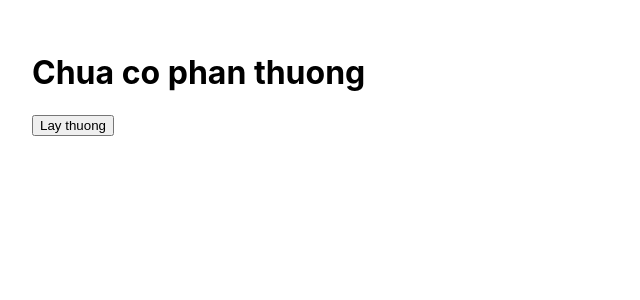
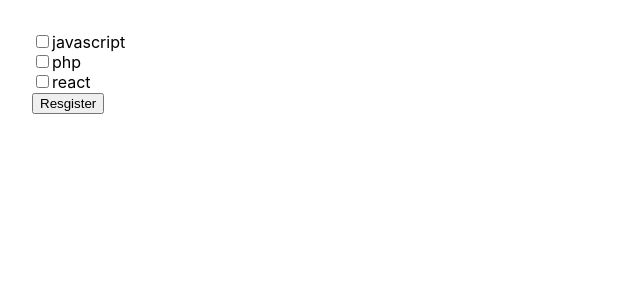
Before and after one commit to suleng18/react-hooks, a React (Create React App) app: page / in a window 1280 px wide. Shown: the top 300 px of the page, without its empty margins (0-640 px from the left). Built offline with nearby package versions, Linux system fonts and the light colour scheme.

Commit message:
first commit

```diff
--- a/src/App.js
+++ b/src/App.js
@@ -1,20 +1,54 @@
 import './App.css';
 import { useState } from 'react';
 
-const gifts = ['cpui9', 'ram16gb', 'keyboard'];
+const courseList = [
+  {
+    name: 'javascript',
+    id: 1,
+  },
+  {
+    name: 'php',
+    id: 2,
+  },
+  {
+    name: 'react',
+    id: 3,
+  },
+];
 
 function App() {
-  const [gift, setGift] = useState();
+  const [checked, setChecked] = useState([]);
+  console.log('🚀 ~ checked', checked);
 
-  const randomGift = () => {
-    const index = Math.floor(Math.random() * gifts.length);
-    setGift(gifts[index]);
+  const handleSubmit = () => {
+    console.log({ id: checked });
+  };
+
+  const handleCheck = (id) => {
+    setChecked((prev) => {
+      const isChecked = checked.includes(id);
+
+      if (isChecked) {
+        return checked.filter((item) => item !== id);
+      } else {
+        return [...prev, id];
+      }
+    });
   };
 
   return (
     <div style={{ padding: '32px' }}>
-      <h1>{gift || 'Chua co phan thuong'}</h1>
-      <button onClick={randomGift}>Lay thuong</button>
+      {courseList.map((course) => (
+        <div key={course.id}>
+          <input
+            type="checkbox"
+            checked={checked.includes(course.id)}
+            onChange={() => handleCheck(course.id)}
+          />
+          {course.name}
+        </div>
+      ))}
+      <button onClick={handleSubmit}>Resgister</button>
     </div>
   );
 }
--- a/src/index.js
+++ b/src/index.js
@@ -6,9 +6,9 @@
 
 const root = ReactDOM.createRoot(document.getElementById('root'));
 root.render(
-  <React.StrictMode>
-    <App />
-  </React.StrictMode>
+  // <React.StrictMode>
+  <App />,
+  // </React.StrictMode>
 );
 
 // If you want to start measuring performance in your app, pass a function
```
